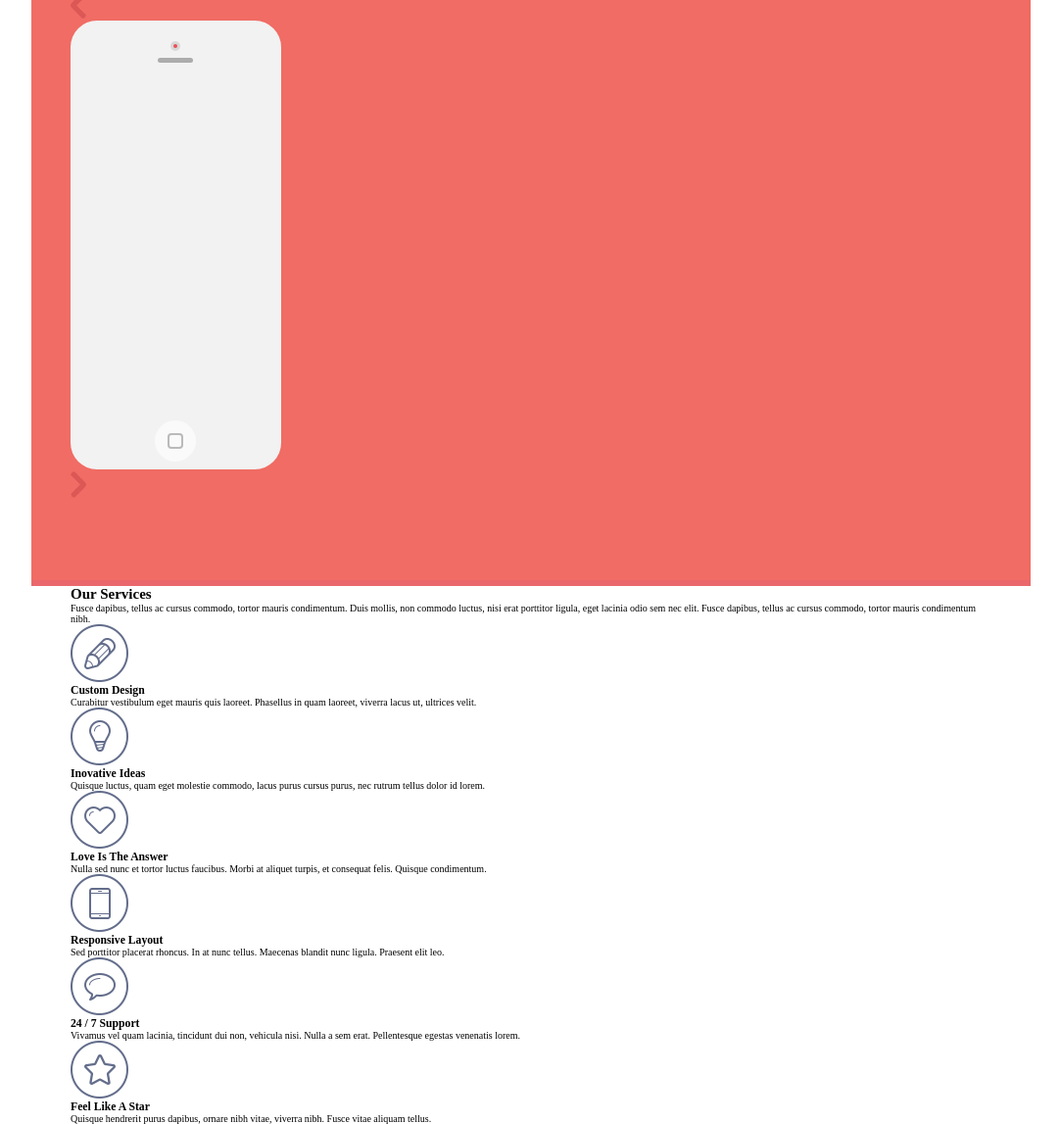
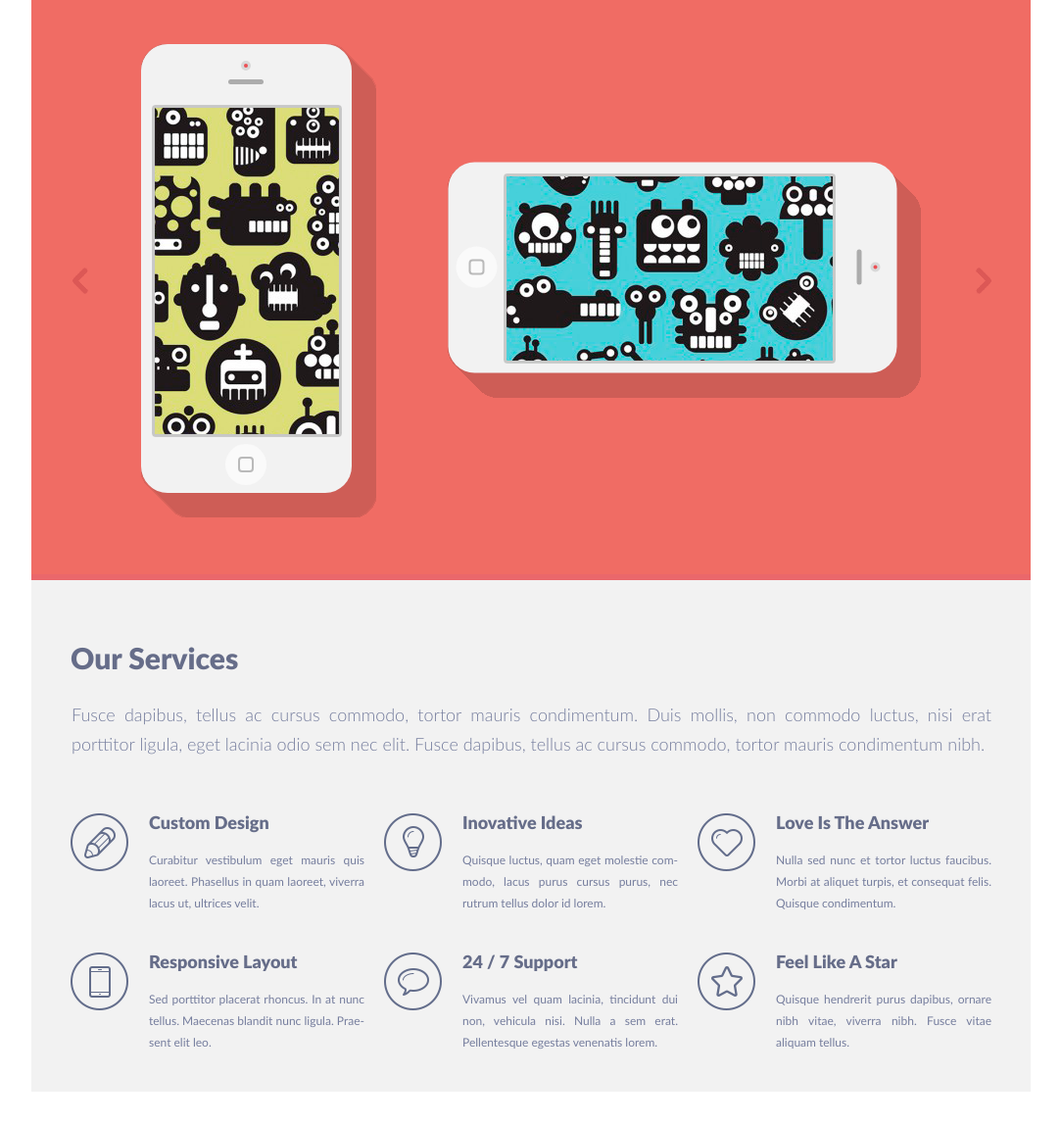
Before and after one commit to enl001/singolo, a website: page singolo1.html in a window 1280 px wide. Shown: the part 103-1250 px from the top of the page at 98% size, without its empty margins (98-1181 px from the left). After the commit the page ends 1223 px from the top, so only its background shows below. Drawn offline with Linux system fonts and the light colour scheme.

Commit message:
feat: add base styling singolo1-sass

```diff
--- a/sass/base/_reset.scss
+++ b/sass/base/_reset.scss
@@ -1,4 +1,4 @@
-html,body,h2,h3,p,section,button,input,ul,li {
+html,body,h2,h3,p,section,button,input,ul,li,div {
     margin: 0;
     padding: 0;
 }
--- a/sass/components/_header-content.scss
+++ b/sass/components/_header-content.scss
@@ -1,9 +1,9 @@
 .header-content{
   display:flex;
+  height: 89px;
   justify-content: space-between;
   font-family: $base-font-family;
-  height: 95px;
-  border-bottom: 6px solid $header-border-color;
+
 
   &__logo {
     align-self: center;
@@ -11,10 +11,13 @@
     @include font ($size:2.5rem, $height:0.24, $weight:$font-weight-bold, $style: normal);
     color: $header-title-color-primary;
     text-transform: uppercase;
-
+    @include transform($scaleY: 1.05, $spacing:-0.45px);
+padding-bottom: 1px;
     &:after {
       content: '*';
+      @include font ($size:2.5rem, $height:0.24, $weight:$font-weight-bold, $style: normal);
       color: $header-title-color-secondary;
+      margin-left:-5px;
     }
   }
   &__link {
--- a/sass/components/_header.scss
+++ b/sass/components/_header.scss
@@ -1,3 +1,5 @@
 .header {
     background-color: $header-background-color;
+    border-bottom: 6px solid $header-border-color;
+
 }
--- /dev/null
+++ b/sass/components/_iphone-horizontal.scss
@@ -0,0 +1,27 @@
+.iphone-horizontal {
+    position: absolute;
+    display: inline-block;
+    left:385px;
+    top:174px;
+
+
+    &__shadow {
+      position: absolute;
+      width: 483px;
+      height: 240px;
+      background-image: url('./assets/images/slider/iphoneHorizontalShadow.png');
+      z-index: 1;
+    }
+
+    &__screen {
+      position: absolute;
+      display: inline-block;
+      top: 11px;
+      left: 57px;
+      width: 339px;
+      height: 194px;
+      background-image: url('./assets/images/slider/iphoneHorizontalScreen.png');
+      z-index: 4;
+    }
+
+  }
--- a/sass/components/_iphone-vertical.scss
+++ b/sass/components/_iphone-vertical.scss
@@ -1,10 +1,25 @@
 .iphone-vertical {
+  position: absolute;
+  display: inline-block;
+  left:72px;
+  top: 53px;
 
   &__shadow {
-
+    position: absolute;
+    width: 240px;
+    height: 483px;
     background-image: url('./assets/images/slider/iphoneVerticalShadow.png');
-
-    z-index: 2;
+    z-index: 1;
+  }
+  &__screen {
+    position: absolute;
+    display: inline-block;
+    top: 62px;
+    left: 11px;
+    width: 194px;
+    height: 339px;
+    background-image: url('./assets/images/slider/iphoneVerticalScreen.png');
+    z-index: 4;
   }
 
 }
--- a/sass/components/_iphone.scss
+++ b/sass/components/_iphone.scss
@@ -1,11 +1,12 @@
 .iphone {
   display: inline-block;
-  position: relative;
+  position: absolute;
   width: 215px;
   height: 458px;
+  z-index: 2;
 
   &__body {
-    //position: absolute;
+
     width: 100%;
     height: 100%;
     background-color: $slider-body-background-color;
@@ -13,7 +14,7 @@
   }
   &__speaker {
     position: absolute;
-    top:38px;
+    top:36px;
     left: 89px;
     width: 36px;
     height: 5px;
@@ -23,7 +24,7 @@
 
   &__camera {
     position: absolute;
-    top:21px;
+    top:17px;
     left: 102px;
   }
 
--- /dev/null
+++ b/sass/components/_service-content.scss
@@ -0,0 +1,13 @@
+.service-content {
+
+  &__caption {
+    @include font($size: 1.8rem, $height: 1, $weight: $font-weight-black, $style: normal);
+    color: $services-title-color;
+    padding-bottom: 19px;
+  }
+  &__text {
+    @include font($size: 1.2rem, $height: 1.833, $weight: $font-weight-normal, $style: normal);
+    color: $services-text-color;
+    text-align: justify;
+  }
+}
--- /dev/null
+++ b/sass/components/_service.scss
@@ -0,0 +1,20 @@
+.service {
+  width: 300px;
+  height: auto;
+  padding-bottom: 39px;
+  display: flex;
+  justify-content: space-between;
+
+  &__image {
+    width: 59px;
+    height: 59px;
+
+  }
+
+  &__content {
+    //padding-left: 20px;
+    max-width: 220px;
+
+  }
+
+}
--- /dev/null
+++ b/sass/components/_services.scss
@@ -0,0 +1,19 @@
+.services {
+    background-color: $services-background-color;
+    border-bottom: 6px solid $services-border-color;
+    font-family: $base-font-family;
+
+    &__header {
+      padding-top: 70px;
+      @include font($size: 3rem, $height: 0.6, $weight: $font-weight-black, $style: normal);
+      color: $services-title-color;
+    }
+    &__text {
+      @include font($size: 1.8rem, $height: 1.66, $weight: $font-weight-light, $style: normal);
+      color: $services-text-color;
+      padding: 35px 0 55px 1px;
+      text-align: justify;
+    }
+
+
+}
--- a/sass/components/_slider.scss
+++ b/sass/components/_slider.scss
@@ -1,10 +1,14 @@
 .slider {
+
   background-color: $slider-background-color;
   border-bottom: 6px solid $slider-border-color;
   position: relative;
-  height: 606px;
+  height: 600px;
+  width: auto;
 
   &__button {
+    position: absolute;
+    display: inline-block;
     width: 16px;
     height: 27px;
     background: transparent;
@@ -12,12 +16,16 @@
     opacity: 0.5;
     cursor: pointer;
     outline: none;
+    top:281px;
 
     &_prev {
       background-image: url("./assets/images/slider/buttonPrev.png");
+      @extend %transition;
+      left: 2px;
     }
     &_next {
       background-image: url("./assets/images/slider/buttonNext.png");
+      right: 0;
     }
     &:hover {
       opacity: 1;
--- /dev/null
+++ b/sass/layout/_iphone-rotate.scss
@@ -0,0 +1,9 @@
+.iphone-rotate {
+    -webkit-transform: rotate(90deg);
+    -moz-transform: rotate(90deg);
+    -o-transform: rotate(90deg);
+    -ms-transform: rotate(90deg);
+    transform: rotate(90deg);
+    top:-122px;
+    left:122px;
+}
--- /dev/null
+++ b/sass/layout/_layout-3-column.scss
@@ -0,0 +1,7 @@
+.layout-3-column {
+  display: flex;
+  flex: 1 0 32%;
+  flex-wrap: wrap;
+  justify-content: space-between;
+
+}
--- /dev/null
+++ b/sass/layout/_slider-content.scss
@@ -0,0 +1,5 @@
+.slider-content {
+    position: relative;
+    width:100%;
+    height:100%;
+}
--- a/sass/singolo1.scss
+++ b/sass/singolo1.scss
@@ -9,6 +9,9 @@
 
 @import './layout/body-wrapper';
 @import './layout/wrapper';
+@import './layout/slider-content';
+@import './layout/iphone-rotate';
+@import './layout/layout-3-column';
 
 
 // components
@@ -16,7 +19,11 @@
 @import './components/header-content';
 @import './components/header-menu';
 @import './components/slider';
+@import './components/iphone-vertical';
+@import './components/iphone-horizontal';
 @import './components/iphone';
 @import './components/i-camera';
 @import './components/i-button';
-@import './components/iphone-vertical';
+@import './components/services';
+@import './components/service';
+@import './components/service-content';
--- a/singolo1.html
+++ b/singolo1.html
@@ -1,5 +1,6 @@
 <!DOCTYPE html>
 <html lang="en">
+
 <head>
   <meta charset="UTF-8" />
   <meta name="viewport" content="width=device-width, initial-scale=1.0" />
@@ -40,6 +41,7 @@
   </header>
   <section class="slider">
     <div class="wrapper">
+      <div class="slider-content">
       <button class="slider__button slider__button_prev"></button>
 
       <div class="iphone-vertical">
@@ -63,24 +65,29 @@
         <div class="iphone-vertical__screen"></div>
       </div>
 
-        <!-- <div class="iphone-horizontal">
+      <div class="iphone-horizontal">
         <div class="iphone-horizontal__shadow"></div>
         <div class="iphone iphone-rotate">
           <div class="iphone__body"></div>
-          <div class="iphone__button i-button">
+          <div class="iphone__button">
+            <div class="i-button">
             <div class="i-button__circle"></div>
             <div class="i-button__square"></div>
           </div>
+          </div>
           <div class="iphone__speaker"></div>
-          <div class="iphone__camera i-camera">
+          <div class="iphone__camera">
+            <div class="i-camera">
             <div class="i-camera__circle"></div>
             <div class="i-camera__dot"></div>
           </div>
           </div>
+        </div>
         <div class="iphone-horizontal__screen"></div>
-      </div> -->
+      </div>
 
       <button class="slider__button slider__button_next"></button>
+    </div>
     </div>
   </section>
   <section class="services">
@@ -94,11 +101,7 @@
       </p>
       <div class="layout-3-column">
         <article class="service">
-            <img
-              class="service__image service__image_pen"
-              src="./assets/images/services/Pen.png"
-              alt="pen"
-            />
+          <img class="service__image service__image_pen" src="./assets/images/services/Pen.png" alt="pen" />
           <div class="service__content service-content">
             <h3 class="service-content__caption">Custom Design</h3>
             <p class="service-content__text">
@@ -108,11 +111,7 @@
           </div>
         </article>
         <article class="service">
-            <img
-              class="service__image service__image_pen"
-              src="./assets/images/services/Bulb.png"
-              alt="bulb"
-            />
+          <img class="service__image service__image_bulb" src="./assets/images/services/Bulb.png" alt="bulb" />
           <div class="service__content service-content">
             <h3 class="service-content__caption">Inovative Ideas</h3>
             <p class="service-content__text">
@@ -122,11 +121,7 @@
           </div>
         </article>
         <article class="service">
-            <img
-              class="service__image service__image_pen"
-              src="./assets/images/services/Heart.png"
-              alt="heart"
-            />
+          <img class="service__image service__image_heart" src="./assets/images/services/Heart.png" alt="heart" />
           <div class="service__content service-content">
             <h3 class="service-content__caption">Love Is The Answer</h3>
             <p class="service-content__text">
@@ -137,11 +132,7 @@
         </article>
 
         <article class="service">
-            <img
-              class="service__image service__image_pen"
-              src="./assets/images/services/Phone.png"
-              alt="phone"
-            />
+          <img class="service__image service__image_phone" src="./assets/images/services/Phone.png" alt="phone" />
           <div class="service__content service-content">
             <h3 class="service-content__caption">Responsive Layout</h3>
             <p class="service-content__text">
@@ -151,11 +142,7 @@
           </div>
         </article>
         <article class="service">
-            <img
-              class="service__image service__image_pen"
-              src="./assets/images/services/Bubble.png"
-              alt="bubble"
-            />
+          <img class="service__image service__image_bubble" src="./assets/images/services/Bubble.png" alt="bubble" />
           <div class="service__content service-content">
             <h3 class="service-content__caption">24 / 7 Support</h3>
             <p class="service-content__text">
@@ -165,11 +152,7 @@
           </div>
         </article>
         <article class="service">
-            <img
-              class="service__image service__image_pen"
-              src="./assets/images/services/Star.png"
-              alt="star"
-            />
+          <img class="service__image service__image_star" src="./assets/images/services/Star.png" alt="star" />
           <div class="service__content service-content">
             <h3 class="service-content__caption">Feel Like A Star</h3>
             <p class="service-content__text">
@@ -182,4 +165,5 @@
     </div>
   </section>
 </body>
+
 </html>
```
Also changed, not shown: sass/components/_header-menu.scss (+15 -4 lines), singolo1.css. Lines whose indentation alone changed are shown as unchanged.
